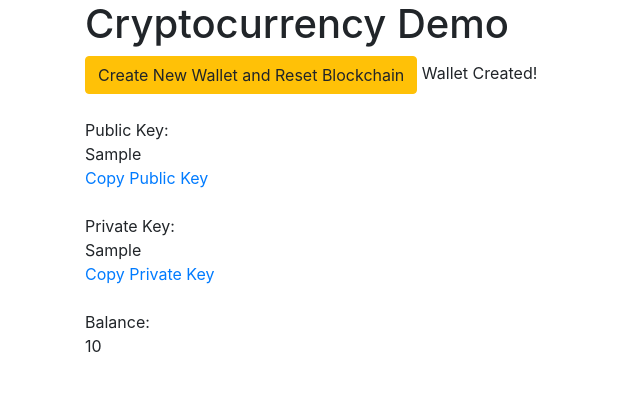
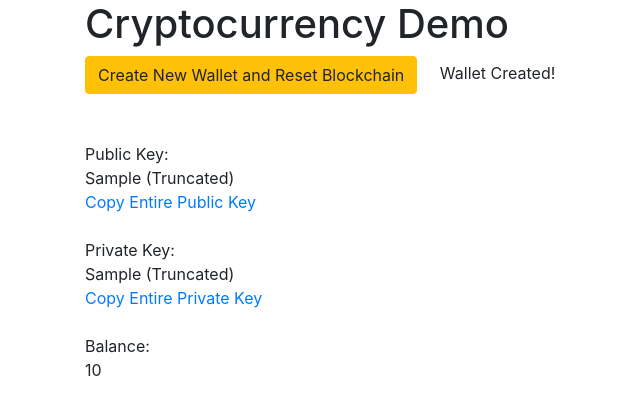
Before and after one commit to toms3t/cryptocurrency-demo, a Flask app: template templates/wallet.html in a window 1280 px wide. Shown: the part 56-463 px from the top of the page, without its empty margins (0-640 px from the left). Run offline with Flask 2, Linux system fonts and the light colour scheme; the template is opened without the code that fills it: most values are stand-ins (such as "Sample title", 1, 10 or a date in 2020); some libraries are stand-ins or nearby versions.

Commit message:
truncated pub/priv keys

```diff
--- a/app.py
+++ b/app.py
@@ -1,6 +1,5 @@
 from flask import Flask, jsonify, request, redirect, send_from_directory, render_template
 from flask_cors import CORS
-import json
 from wallet import Wallet
 from blockchain import Blockchain
 
@@ -27,6 +26,8 @@ def create_keys():
         response = {
             'public_key': wallet.public_key,
             'private_key': wallet.private_key,
+            'trunc_pub': wallet.trunc_public_key,
+            'trunc_priv': wallet.trunc_private_key,
             'balance': blockchain.get_balance(),
             'chain': blockchain.chain
         }
@@ -172,6 +173,8 @@ def add_transaction():
             },
             'public_key': wallet.public_key,
             'private_key': wallet.private_key,
+            'trunc_pub': wallet.trunc_public_key,
+            'trunc_priv': wallet.trunc_private_key,
             'balance': blockchain.get_balance(),
             'chain': blockchain.chain,
             'funds': blockchain.get_balance()
@@ -208,6 +211,8 @@ def mine():
             'message': 'Block added successfully.',
             'public_key': wallet.public_key,
             'private_key': wallet.private_key,
+            'trunc_pub': wallet.trunc_public_key,
+            'trunc_priv': wallet.trunc_private_key,
             'block': dict_block,
             'balance': blockchain.get_balance(),
             'previous_hash': dict_block['previous_hash'],
@@ -237,12 +242,26 @@ def resolve_conflicts():
 def get_open_transaction():
     transactions = blockchain.get_open_transactions()
     dict_transactions = [tx.__dict__ for tx in transactions]
-    print(dict_transactions)
+    if not dict_transactions:
+        response = {
+            'message': 'No open transactions',
+            'transactions': False,
+            'public_key': wallet.public_key,
+            'private_key': wallet.private_key,
+            'trunc_pub': wallet.trunc_public_key,
+            'trunc_priv': wallet.trunc_private_key,
+            'balance': blockchain.get_balance(),
+            'chain': blockchain.chain
+        }
+        return render_template('wallet.html', response=response)
     response = {
         'transactions': dict_transactions,
         'public_key': wallet.public_key,
         'private_key': wallet.private_key,
-        'balance': blockchain.get_balance()
+        'trunc_pub': wallet.trunc_public_key,
+        'trunc_priv': wallet.trunc_private_key,
+        'balance': blockchain.get_balance(),
+        'chain': blockchain.chain
     }
     return render_template('wallet.html', response=response)
     # return jsonify(dict_transactions), 200
--- a/templates/wallet.html
+++ b/templates/wallet.html
@@ -24,15 +24,17 @@
            return clip_text(document.getElementById(divId).innerText)
         }
     </script>
-        Wallet Created! <br><br>
-        Public Key: <br> <div id="pubkey">{{ response.public_key }}</div>
+        &nbsp &nbsp Wallet Created! <br><br><br>
+        Public Key: <br> {{ response.trunc_pub }} (Truncated)
+        <div id="pubkey" style="display:none;">{{ response.public_key }}</div><br>
 
 
-    <a href="#" onClick = "clip_div('pubkey')">Copy Public Key</a>
+    <a href="#" onClick = "clip_div('pubkey')">Copy Entire Public Key</a>
 
     <br><br>
-    Private Key: <br> <div id="privkey">{{ response.private_key }}</div>
-    <a href="#" onClick = "clip_div('privkey')">Copy Private Key</a>
+    Private Key: <br> {{ response.trunc_priv }} (Truncated)
+    <br> <div id="privkey" style="display:none;">{{ response.private_key }}</div>
+    <a href="#" onClick = "clip_div('privkey')">Copy Entire Private Key</a>
     <br><br>
     Balance: <br> {{ response.balance }}
 
@@ -51,16 +53,18 @@
 
    <br><br><br>
    <form action="/transactions" method="get">
-    <button type="submit" name="Show open transactions" value="Show open transactions" class="btn-link">Show Open Transactions</button>
+    <button type="submit" name="Show open transactions" value="Show open transactions" class="btn-link">Show Open Transactions</button><br><br>
 </form>
-      Open Transactions:
-      <ul>
+
+  {% if response.transactions %}
+  <ul>
         {% for tx in response.transactions %}
           </li> Sender: {{ tx.sender }} </li> <br>
           </li> Recipient: {{ tx.recipient }} </li> <br>
           </li> Amount: {{ tx.amount }} </li> <br><br><br>
         {% endfor %}
     </ul>
+    {% endif %}
 
     <form action="/mine" method="post">
         <button type="submit" name="Mine new block" value="Mine new block" class="btn-link">Mine new block</button>
--- a/wallet.py
+++ b/wallet.py
@@ -13,12 +13,16 @@ class Wallet:
         self.private_key = None
         self.public_key = None
         self.node_id = node_id
+        self.trunc_public_key = None
+        self.trunc_private_key = None
 
     def create_keys(self):
         """Create a new pair of private and public keys."""
         private_key, public_key = self.generate_keys()
         self.private_key = private_key
         self.public_key = public_key
+        self.trunc_public_key = self.public_key[:20] + '......' + self.public_key[-20:]
+        self.trunc_private_key = self.private_key[:20] + '......' + self.private_key[-20:]
 
     def save_keys(self):
         """Saves the keys to a file (wallet.txt)."""
```
